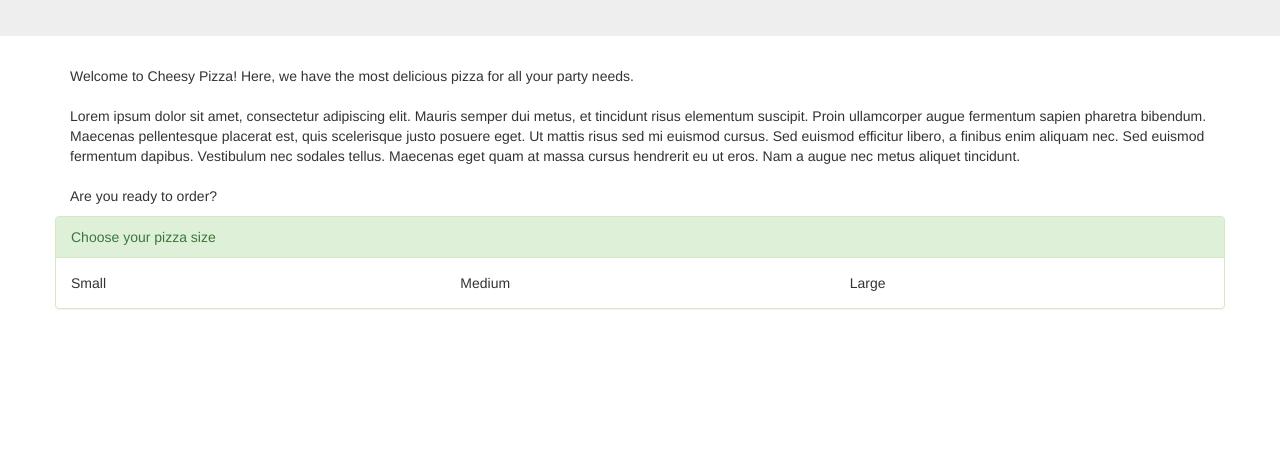
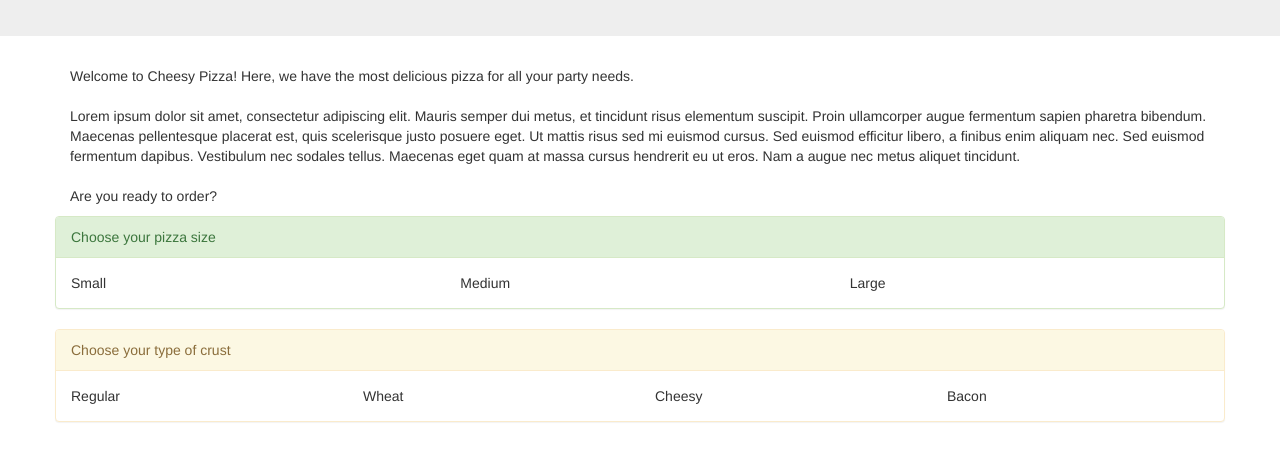
Before and after one commit to minhchan11/pizza-order, a plain HTML site: page index.html in a window 1280 px wide. Shown: the part 159-620 px from the top of the page. Drawn offline with nearby package versions, Linux system fonts and the light colour scheme.

Commit message:
add div for pizza crust add panel heading and content

```diff
--- a/index.html
+++ b/index.html
@@ -21,6 +21,13 @@
         <div class="col-md-4 panel-body">Medium</div>
         <div class="col-md-4 panel-body">Large</div>
       </div>
+      <div class="crust row panel panel-warning">
+        <div class="panel-heading">Choose your type of crust</div>
+        <div class="col-md-3 panel-body">Regular</div>
+        <div class="col-md-3 panel-body">Wheat</div>
+        <div class="col-md-3 panel-body">Cheesy</div>
+        <div class="col-md-3 panel-body">Bacon</div>
+      </div>
     </form>
 </div>
   </body>
```
